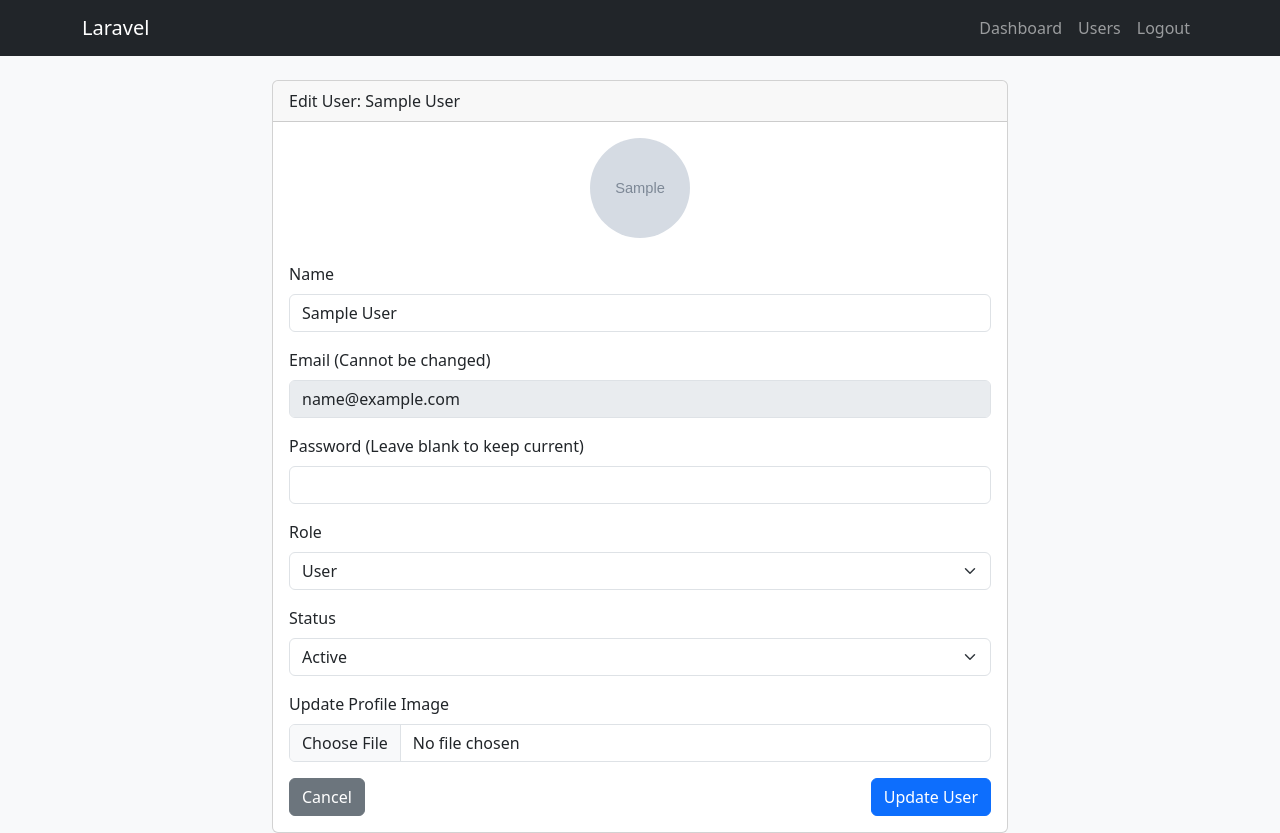
After one commit to sakibkh71/jule_task_management, a Laravel app: page /users/1/edit in a window 1280 px wide. The commit adds this page. Run offline with Laravel 8, Linux system fonts and the light colour scheme; a user stored in the database is signed in; tables that the repository leaves empty hold one stand-in row (values such as "Sample post"); grey boxes marked "Sample" are stand-in pictures.

Commit message:
Implement User CRUD with status, profile images, and role management
- Added 'status' and 'image' columns to users table
- Updated User model with mass assignment and image URL accessor
- Created UserController for full CRUD operations
- Implemented profile image upload to public/assets/users
- Restricted email modification on user update
- Added Admin, Super Admin, and User roles
- Created index, create, edit, and show views with Bootstrap 5
- Added feature tests for User CRUD functionality

Co-authored-by: sakibkh71 <12580566+sakibkh71@users.noreply.github.com>

```diff
--- /dev/null
+++ b/app/Http/Controllers/UserController.php
@@ -0,0 +1,99 @@
+<?php
+
+namespace App\Http\Controllers;
+
+use App\Models\User;
+use Illuminate\Http\Request;
+use Illuminate\Support\Facades\Hash;
+use Illuminate\Support\Facades\File;
+
+class UserController extends Controller
+{
+    public function index()
+    {
+        $users = User::all();
+        return view('users.index', compact('users'));
+    }
+
+    public function create()
+    {
+        return view('users.create');
+    }
+
+    public function store(Request $request)
+    {
+        $request->validate([
+            'name' => 'required|string|max:255',
+            'email' => 'required|string|email|max:255|unique:users',
+            'password' => 'required|string|min:8',
+            'role' => 'required|in:Admin,Super Admin,User',
+            'status' => 'required|boolean',
+            'image' => 'nullable|image|mimes:jpeg,png,jpg,gif|max:2048',
+        ]);
+
+        $data = $request->except('image');
+        $data['password'] = Hash::make($request->password);
+
+        if ($request->hasFile('image')) {
+            $imageName = time() . '.' . $request->image->extension();
+            $request->image->move(public_path('assets/users'), $imageName);
+            $data['image'] = 'assets/users/' . $imageName;
+        }
+
+        User::create($data);
+
+        return redirect()->route('users.index')->with('success', 'User created successfully.');
+    }
+
+    public function show(User $user)
+    {
+        return view('users.show', compact('user'));
+    }
+
+    public function edit(User $user)
+    {
+        return view('users.edit', compact('user'));
+    }
+
+    public function update(Request $request, User $user)
+    {
+        $request->validate([
+            'name' => 'required|string|max:255',
+            'password' => 'nullable|string|min:8',
+            'role' => 'required|in:Admin,Super Admin,User',
+            'status' => 'required|boolean',
+            'image' => 'nullable|image|mimes:jpeg,png,jpg,gif|max:2048',
+        ]);
+
+        $data = $request->except(['email', 'image', 'password']);
+
+        if ($request->filled('password')) {
+            $data['password'] = Hash::make($request->password);
+        }
+
+        if ($request->hasFile('image')) {
+            // Delete old image
+            if ($user->image) {
+                File::delete(public_path($user->image));
+            }
+
+            $imageName = time() . '.' . $request->image->extension();
+            $request->image->move(public_path('assets/users'), $imageName);
+            $data['image'] = 'assets/users/' . $imageName;
+        }
+
+        $user->update($data);
+
+        return redirect()->route('users.index')->with('success', 'User updated successfully.');
+    }
+
+    public function destroy(User $user)
+    {
+        if ($user->image) {
+            File::delete(public_path($user->image));
+        }
+        $user->delete();
+
+        return redirect()->route('users.index')->with('success', 'User deleted successfully.');
+    }
+}
--- a/app/Models/User.php
+++ b/app/Models/User.php
@@ -22,6 +22,8 @@ class User extends Authenticatable
         'email',
         'password',
         'role',
+        'status',
+        'image',
     ];
 
     /**
@@ -41,5 +43,15 @@ class User extends Authenticatable
      */
     protected $casts = [
         'email_verified_at' => 'datetime',
+        'status' => 'boolean',
     ];
+
+    public function getImageUrlAttribute()
+    {
+        if ($this->image) {
+            return asset($this->image);
+        }
+
+        return 'https://ui-avatars.com/api/?name=' . urlencode($this->name) . '&color=7F9CF5&background=EBF4FF';
+    }
 }
--- a/resources/views/layouts/app.blade.php
+++ b/resources/views/layouts/app.blade.php
@@ -25,6 +25,9 @@
                             <a class="nav-link" href="{{ route('dashboard') }}">Dashboard</a>
                         </li>
                         <li class="nav-item">
+                            <a class="nav-link" href="{{ route('users.index') }}">Users</a>
+                        </li>
+                        <li class="nav-item">
                             <form action="{{ route('logout') }}" method="POST">
                                 @csrf
                                 <button type="submit" class="btn btn-link nav-link">Logout</button>
--- /dev/null
+++ b/resources/views/users/edit.blade.php
@@ -0,0 +1,60 @@
+@extends('layouts.app')
+
+@section('content')
+<div class="row justify-content-center">
+    <div class="col-md-8">
+        <div class="card">
+            <div class="card-header">Edit User: {{ $user->name }}</div>
+            <div class="card-body">
+                <form action="{{ route('users.update', $user) }}" method="POST" enctype="multipart/form-data">
+                    @csrf
+                    @method('PUT')
+                    <div class="mb-3 text-center">
+                        <img src="{{ $user->image_url }}" alt="{{ $user->name }}" class="rounded-circle mb-2" width="100" height="100">
+                    </div>
+                    <div class="mb-3">
+                        <label class="form-label">Name</label>
+                        <input type="text" name="name" class="form-control @error('name') is-invalid @enderror" value="{{ old('name', $user->name) }}" required>
+                        @error('name')<div class="invalid-feedback">{{ $message }}</div>@enderror
+                    </div>
+                    <div class="mb-3">
+                        <label class="form-label">Email (Cannot be changed)</label>
+                        <input type="email" class="form-control" value="{{ $user->email }}" disabled>
+                    </div>
+                    <div class="mb-3">
+                        <label class="form-label">Password (Leave blank to keep current)</label>
+                        <input type="password" name="password" class="form-control @error('password') is-invalid @enderror">
+                        @error('password')<div class="invalid-feedback">{{ $message }}</div>@enderror
+                    </div>
+                    <div class="mb-3">
+                        <label class="form-label">Role</label>
+                        <select name="role" class="form-select @error('role') is-invalid @enderror" required>
+                            <option value="User" {{ old('role', $user->role) == 'User' ? 'selected' : '' }}>User</option>
+                            <option value="Admin" {{ old('role', $user->role) == 'Admin' ? 'selected' : '' }}>Admin</option>
+                            <option value="Super Admin" {{ old('role', $user->role) == 'Super Admin' ? 'selected' : '' }}>Super Admin</option>
+                        </select>
+                        @error('role')<div class="invalid-feedback">{{ $message }}</div>@enderror
+                    </div>
+                    <div class="mb-3">
+                        <label class="form-label">Status</label>
+                        <select name="status" class="form-select @error('status') is-invalid @enderror" required>
+                            <option value="1" {{ old('status', $user->status) == '1' ? 'selected' : '' }}>Active</option>
+                            <option value="0" {{ old('status', $user->status) == '0' ? 'selected' : '' }}>Inactive</option>
+                        </select>
+                        @error('status')<div class="invalid-feedback">{{ $message }}</div>@enderror
+                    </div>
+                    <div class="mb-3">
+                        <label class="form-label">Update Profile Image</label>
+                        <input type="file" name="image" class="form-control @error('image') is-invalid @enderror">
+                        @error('image')<div class="invalid-feedback">{{ $message }}</div>@enderror
+                    </div>
+                    <div class="d-flex justify-content-between">
+                        <a href="{{ route('users.index') }}" class="btn btn-secondary">Cancel</a>
+                        <button type="submit" class="btn btn-primary">Update User</button>
+                    </div>
+                </form>
+            </div>
+        </div>
+    </div>
+</div>
+@endsection
--- a/routes/web.php
+++ b/routes/web.php
@@ -16,6 +16,7 @@ use Illuminate\Support\Facades\Route;
 use App\Http\Controllers\DashboardController;
 use App\Http\Controllers\LoginController;
 use App\Http\Controllers\RegisterController;
+use App\Http\Controllers\UserController;
 
 Route::get('/', function () {
     return view('welcome');
@@ -31,4 +32,5 @@ Route::middleware('guest')->group(function () {
 Route::middleware('auth')->group(function () {
     Route::get('/dashboard', [DashboardController::class, 'index'])->name('dashboard');
     Route::post('/logout', [LoginController::class, 'logout'])->name('logout');
+    Route::resource('users', UserController::class);
 });
```
Also changed, not shown: resources/views/users/create.blade.php (added, +57 -0 lines), resources/views/users/index.blade.php (added, +59 -0 lines), resources/views/users/show.blade.php (added, +43 -0 lines), tests/Feature/UserCrudTest.php (added, +57 -0 lines), database/migrations/2026_06_23_055532_add_status_and_image_to_users_table.php (added).
